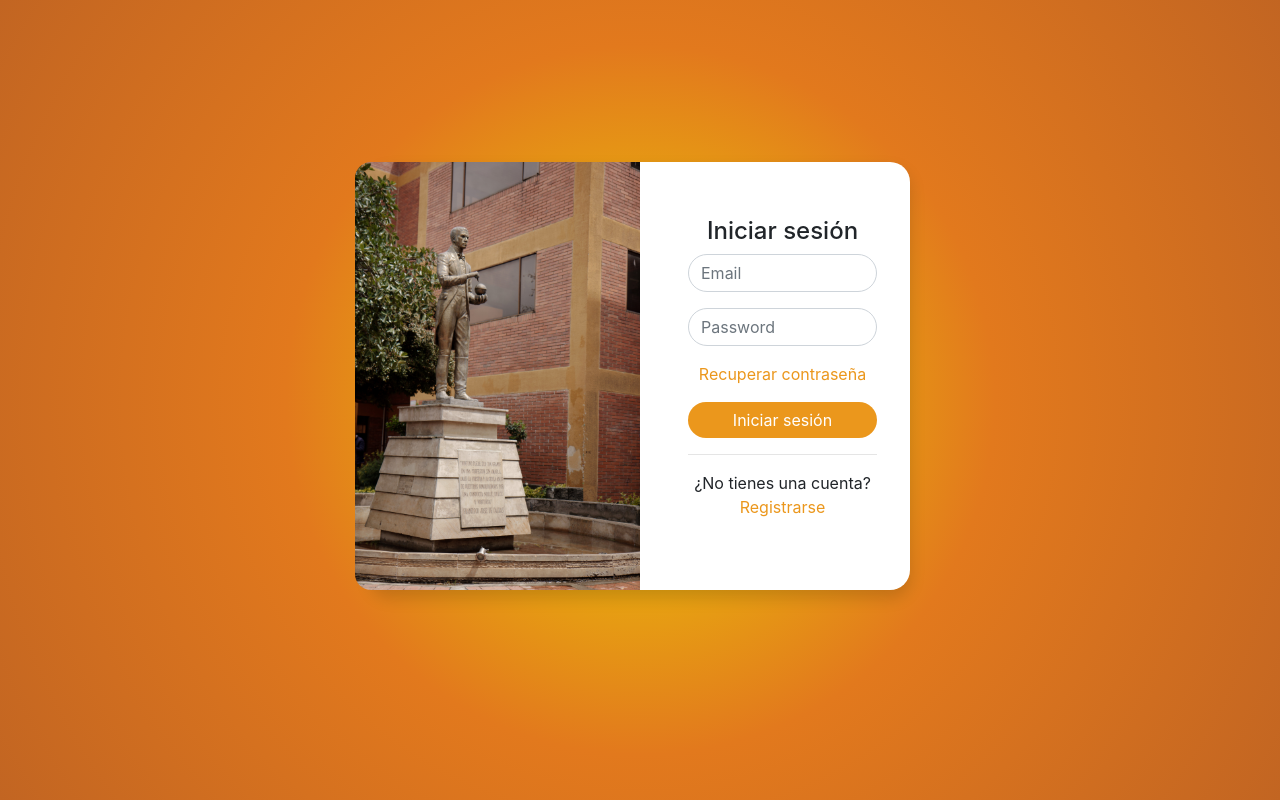
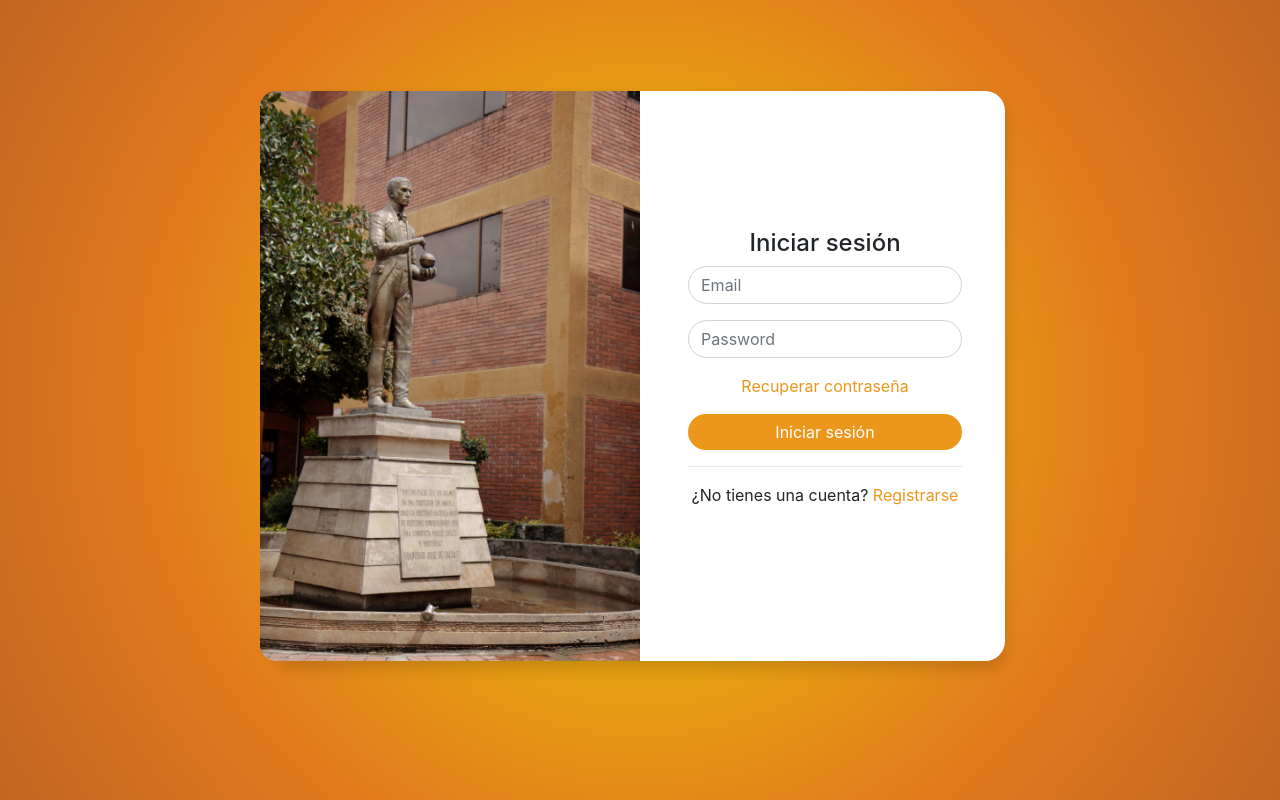
Before and after one commit to DanielaGz/proyecto-sg, a PHP site: page / in a window 1280 px wide. Run offline with PHP 8.4, Linux system fonts and the light colour scheme; some libraries are stand-ins or nearby versions.

Commit message:
feat(Details): Fix details

```diff
--- a/core/config/config.js
+++ b/core/config/config.js
@@ -302,7 +302,7 @@ function generatePDF(id, name='document'){
         /* if (yOffset !== 0) {
             pdf.addPage();
         } */
-        pdf.setFillColor('#e1e1e1');
+        pdf.setFillColor('#ecebe9');
         pdf.rect(0, 0, imgWidth, pageHeight, 'F');
         pdf.addImage(imgData, 'PNG', 0, -yOffset, imgWidth, imgHeight);
         yOffset += pageHeight;
--- a/index.php
+++ b/index.php
@@ -143,7 +143,7 @@ if(isset($_GET['logOut'])){
 		</script>
 		<style>
 			body{
-				background-color: #e1e1e1;
+				background-color: #ecebe9;
 			}
 
 			.round{
@@ -214,7 +214,7 @@ if(isset($_GET['logOut'])){
 			}
 
 			.login {
-				background: radial-gradient(circle, rgba(237,211,4,1) 0%, rgba(226,121,29,1) 47%, rgba(194,101,34,1) 100%);
+				background: radial-gradient(circle, rgba(237,211,4,1) 0%, rgba(226,121,29,1) 65%, rgba(194,101,34,1) 100%);
 				height: 100vh;
 				display: flex;
     			align-items: center;
--- a/ui/categoriaRa/dashboardCategoria.php
+++ b/ui/categoriaRa/dashboardCategoria.php
@@ -22,7 +22,7 @@ $categoriaRas = $categoriaRa -> selectAll();
         </div>
     </div>
 
-    <div id="content" style="background-color: #e1e1e1;">
+    <div id="content" style="background-color: #ecebe9;">
 
     </div>
 </div>
--- a/ui/dashboard/dashboardCustomAjax.php
+++ b/ui/dashboard/dashboardCustomAjax.php
@@ -73,7 +73,7 @@ $colors = [
 </div>
 
 
-<div class="container mt-3" id="pdf-document" style="background-color: #e1e1e1;">
+<div class="container mt-3" id="pdf-document" style="background-color: #ecebe9;">
 <h3>
     <?php echo strtoupper($dashboard -> getNombre()); ?>
 </h3>
--- a/ui/general.php
+++ b/ui/general.php
@@ -80,7 +80,7 @@ $nivelPie .= "]";
                 <span class="fas fa-file-image" aria-hidden="true"></span>
             </button> -->
         </div>
-		<div class="card-body" id="pdf" style="background-color: #e1e1e1;">
+		<div class="card-body" id="pdf" style="background-color: #ecebe9;">
             <h2><?php echo strtoupper("Resultados de aprendizaje"); ?></h2>
 			<div class="row">
             <div class="col-lg-4 col-md-4 col-sm-12 p-3">
--- a/ui/home.php
+++ b/ui/home.php
@@ -53,9 +53,9 @@ if(isset($_POST['logIn'])){
 <div class="login">
 <div class="container">
 	<div class="row">
-		<div class="col-md-3">
+		<div class="col-md-2">
 		</div>
-		<div class="col-md-6">
+		<div class="col-md-8">
 			<div class="card shadow mb-5 p-0">
 				<!-- <div class="card-header text-center">
 					<h4><strong>Sistema web para la visualización científica de información sobre estrategias de enseñanza y su relación con los resultados de aprendizaje</strong></h4>
--- a/ui/logAdministrator/searchLogAdministrator.php
+++ b/ui/logAdministrator/searchLogAdministrator.php
@@ -1,14 +1,14 @@
 <div class="container-fluid">
 	<div class="card">
 		<div class="card-header">
-			<h4 class="card-title">Search Log Administrator</h4>
+			<h4 class="card-title">Buscar Log Administrador</h4>
 		</div>
 		<div class="card-body">
 			<div class="container">
 				<div class="row">
 					<div class="col-md-2"></div>
 					<div class="col-md-8">
-						<input type="text" class="form-control" id="search" placeholder="Search Log Administrator" autocomplete="off" />
+						<input type="text" class="form-control" id="search" placeholder="Buscar Log Administrador" autocomplete="off" />
 					</div>
 				</div>
 			</div>
--- a/ui/logAdministrator/searchLogAdministratorAjax.php
+++ b/ui/logAdministrator/searchLogAdministratorAjax.php
@@ -33,7 +33,7 @@
 			echo "<td>" . $currentLogAdministrator -> getAdministrator() -> getName() . " " . $currentLogAdministrator -> getAdministrator() -> getLastName() . "</td>";
 			echo "<td class='text-right' nowrap>
 				<a href='modalLogAdministrator.php?idLogAdministrator=" . $currentLogAdministrator -> getIdLogAdministrator() . "'  data-toggle='modal' data-target='#modalLogAdministrator' >
-					<span class='fas fa-eye' data-toggle='tooltip' data-placement='left' data-original-title='View more information' ></span>
+					<span class='fas fa-eye' data-toggle='tooltip' data-placement='left' data-original-title='Ver más información' ></span>
 				</a>
 				</td>";
 			echo "</tr>";
--- a/ui/register.php
+++ b/ui/register.php
@@ -68,9 +68,9 @@ if(isset($_POST['register'])){
 <div class="login">
 <div class="container">
 	<div class="row">
-		<div class="col-md-3">
+		<div class="col-md-2">
 		</div>
-		<div class="col-md-6">
+		<div class="col-md-8">
 			<div class="card shadow mb-5 p-0">
 				<!-- <div class="card-header text-center">
 					<h4><strong>Sistema web para la visualización científica de información sobre estrategias de enseñanza y su relación con los resultados de aprendizaje</strong></h4>
--- a/ui/resultadoAprendizaje/raDashboard.php
+++ b/ui/resultadoAprendizaje/raDashboard.php
@@ -22,7 +22,7 @@ $ras = $ra -> selectAll();
         </div>
     </div>
 
-    <div id="content" style="background-color: #e1e1e1;">
+    <div id="content" style="background-color: #ecebe9;">
 
     </div>
 </div>
--- a/ui/resultadoAprendizaje/raDashboardAjax.php
+++ b/ui/resultadoAprendizaje/raDashboardAjax.php
@@ -7,7 +7,7 @@ $criterio = new Criterio("", "", "",$_GET['ra']);
 $criterios = $criterio -> selectAllByResultadoAprendizaje();
 ?>
 <div class="container">
-    <div id="content" style="background-color: #e1e1e1;">
+    <div id="content" style="background-color: #ecebe9;">
         <section>
             <h2><?php echo strtoupper("Resultado de aprendizaje"); ?></h2>
             <p>
```
Also changed, not shown: 1 other file.
